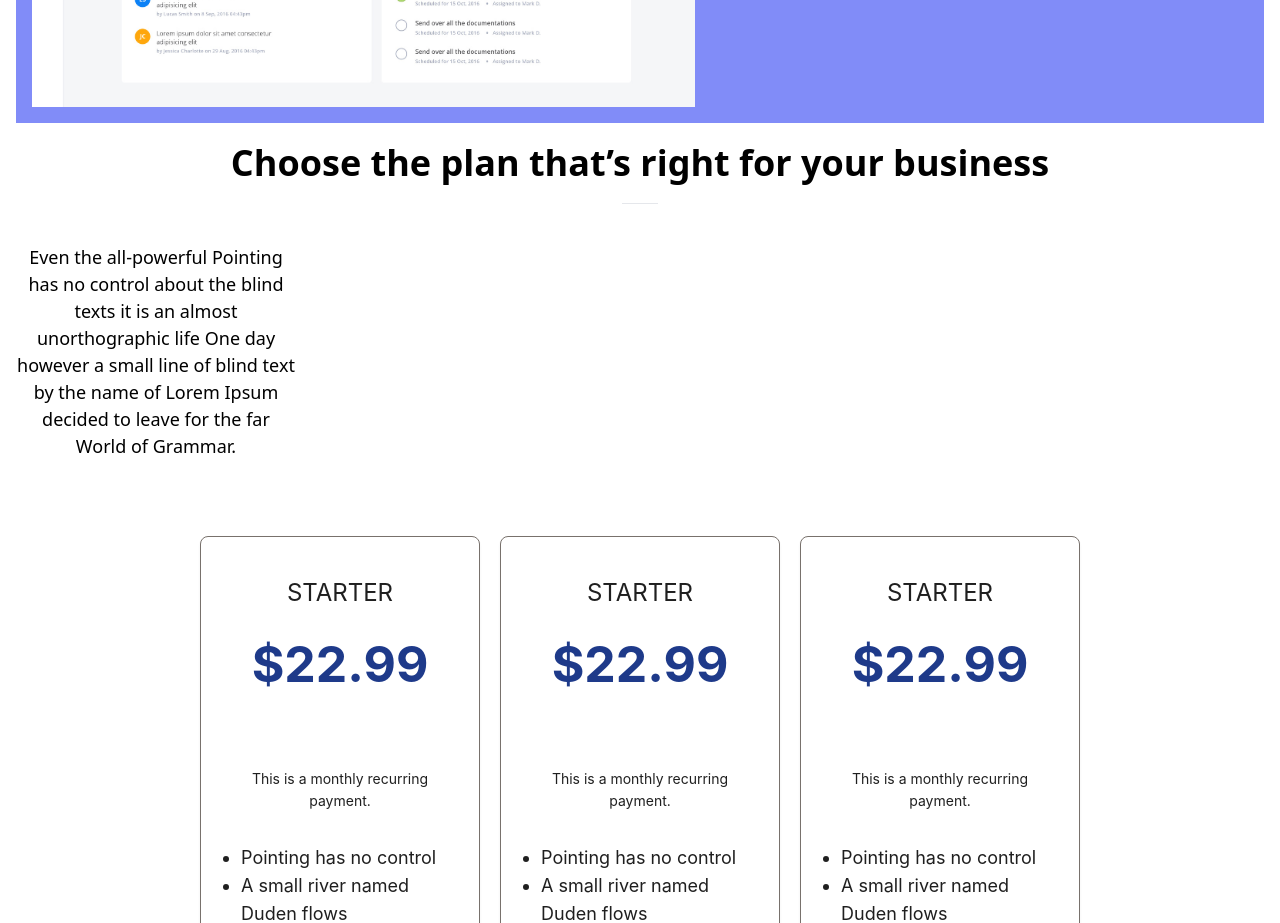
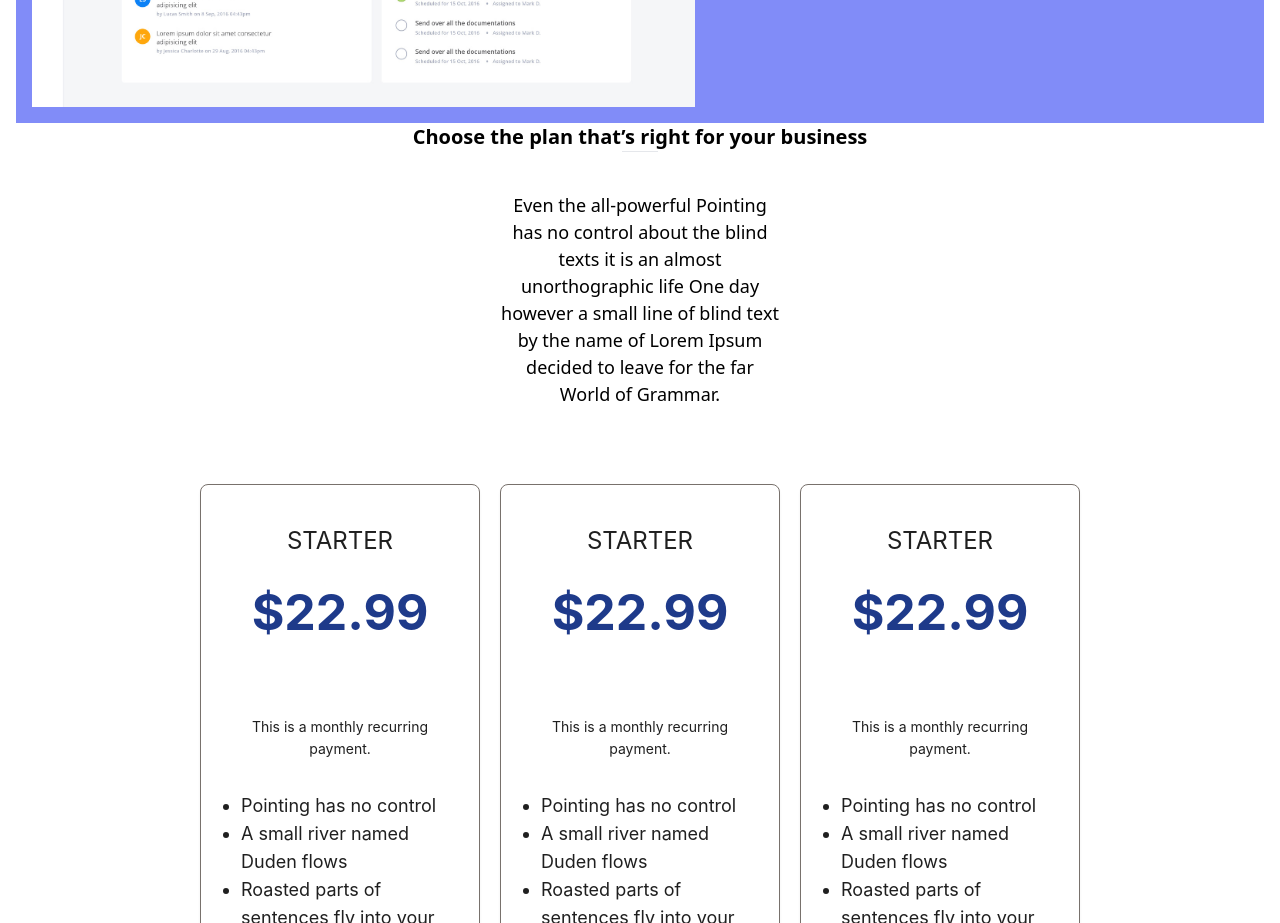
Before and after one commit to Farhanlibra/dp3et, a React (Vite) app: page / in a window 1280 px wide. Shown: the part 2740-3663 px from the top of the page. Built offline with nearby package versions, Linux system fonts and the light colour scheme.

Commit message:
Update Price.jsx

```diff
--- a/src/component/Price.jsx
+++ b/src/component/Price.jsx
@@ -6,11 +6,11 @@ const Price = () => {
     <div>
          <div className="price flex flex-col mx-auto">
           <div className="heading">
-            <h1 className="text-center text-4xl font-bold py-5">
+            <h1 className="text-center text-xl font-bold  mx-autopy-5">
               Choose the plan that’s right for your business
             </h1>
             <hr className="text-blue-900 font-extrabold w-9 text-center mx-auto py-5" />
-            <p className="text-center w-[280px] mb-16 text-[18px]">
+            <p className="text-center w-[280px] mb-16 text-[18px] mx-auto">
               Even the all-powerful Pointing has no control about the blind
               texts it is an almost unorthographic life One day however a small
               line of blind text by the name of Lorem Ipsum decided to leave for
```
